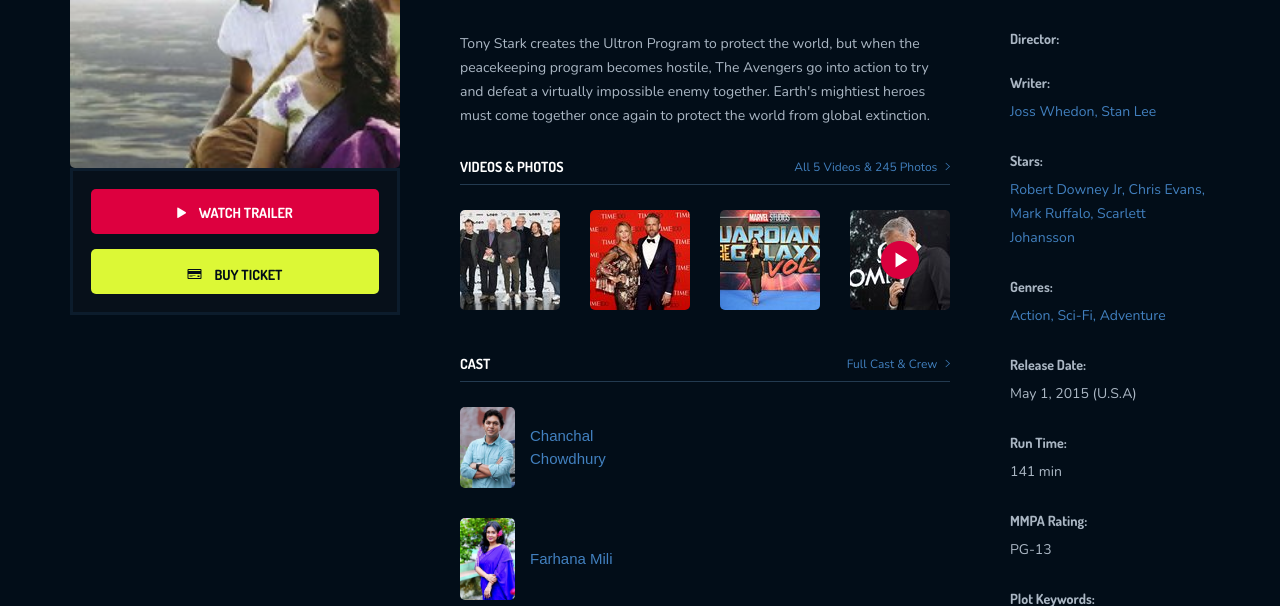
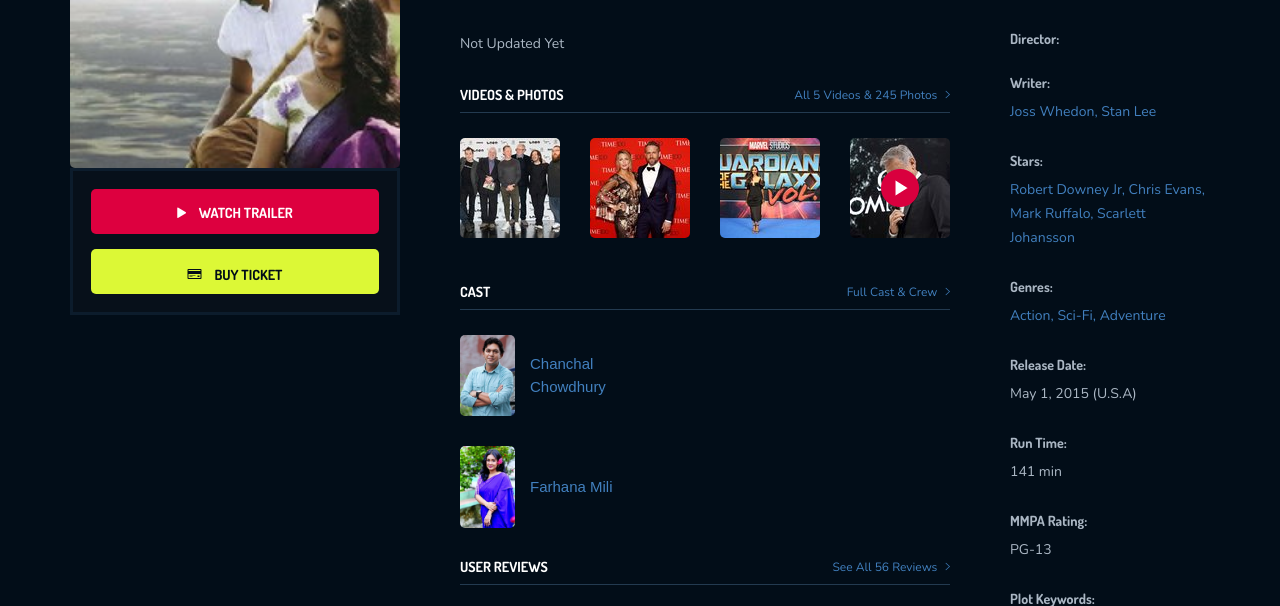
Before and after one commit to Codernob/Bangla-Movie-Recommender-System, a Django app: page /movies/2 in a window 1280 px wide. Shown: the part 598-1204 px from the top of the page. Run offline with Django 3.2, Linux system fonts and the light colour scheme; data comes from the database, SQL or seed files in the repository; both versions use the stored data as it was after the commit; some libraries are stand-ins or nearby versions.

Commit message:
updated models.py

```diff
--- a/moviesite/movie/models.py
+++ b/moviesite/movie/models.py
@@ -4,6 +4,7 @@
 class Movie(models.Model):
     title = models.CharField(max_length=64)
     release_date = models.DateField(null=True, blank=True)
+    overview = models.CharField(max_length=10000, default='Not Updated Yet')
     celebrities = models.ManyToManyField("Cast", blank=True, related_name="movie_celeb")
     def __str__(self):
         return f"{self.title}"
--- a/moviesite/movie/templates/movie.html
+++ b/moviesite/movie/templates/movie.html
@@ -80,7 +80,7 @@
 						        <div id="overview" class="tab active">
 						            <div class="row">
 						            	<div class="col-md-8 col-sm-12 col-xs-12">
-						            		<p>Tony Stark creates the Ultron Program to protect the world, but when the peacekeeping program becomes hostile, The Avengers go into action to try and defeat a virtually impossible enemy together. Earth's mightiest heroes must come together once again to protect the world from global extinction.</p>
+						            		<p>{{movie.overview}}</p>
 						            		<div class="title-hd-sm">
 												<h4>Videos &amp; Photos</h4>
 												<a href="#" class="time">All 5 Videos &amp; 245 Photos <i class="ion-ios-arrow-right"></i></a>
```
Also changed, not shown: moviesite/db.sqlite3, moviesite/movie/migrations/0007_movie_overview.py (added).
